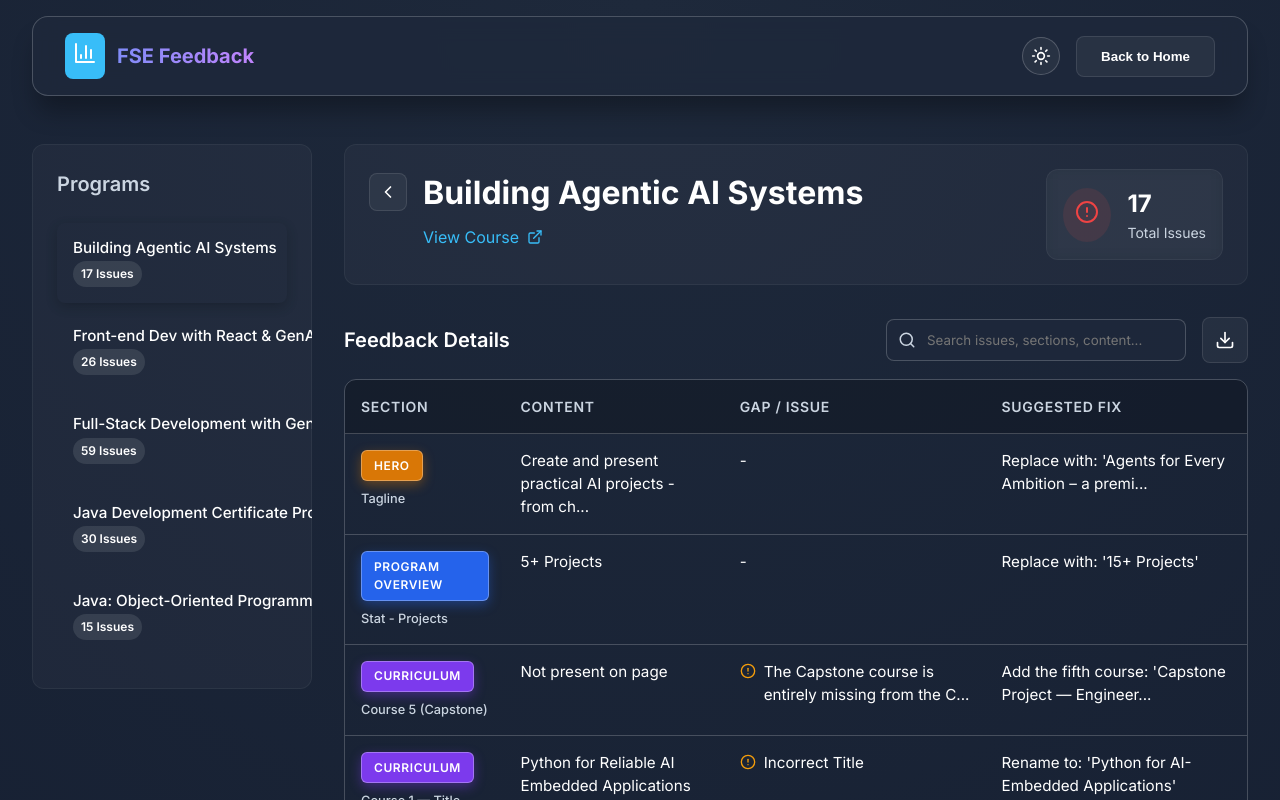
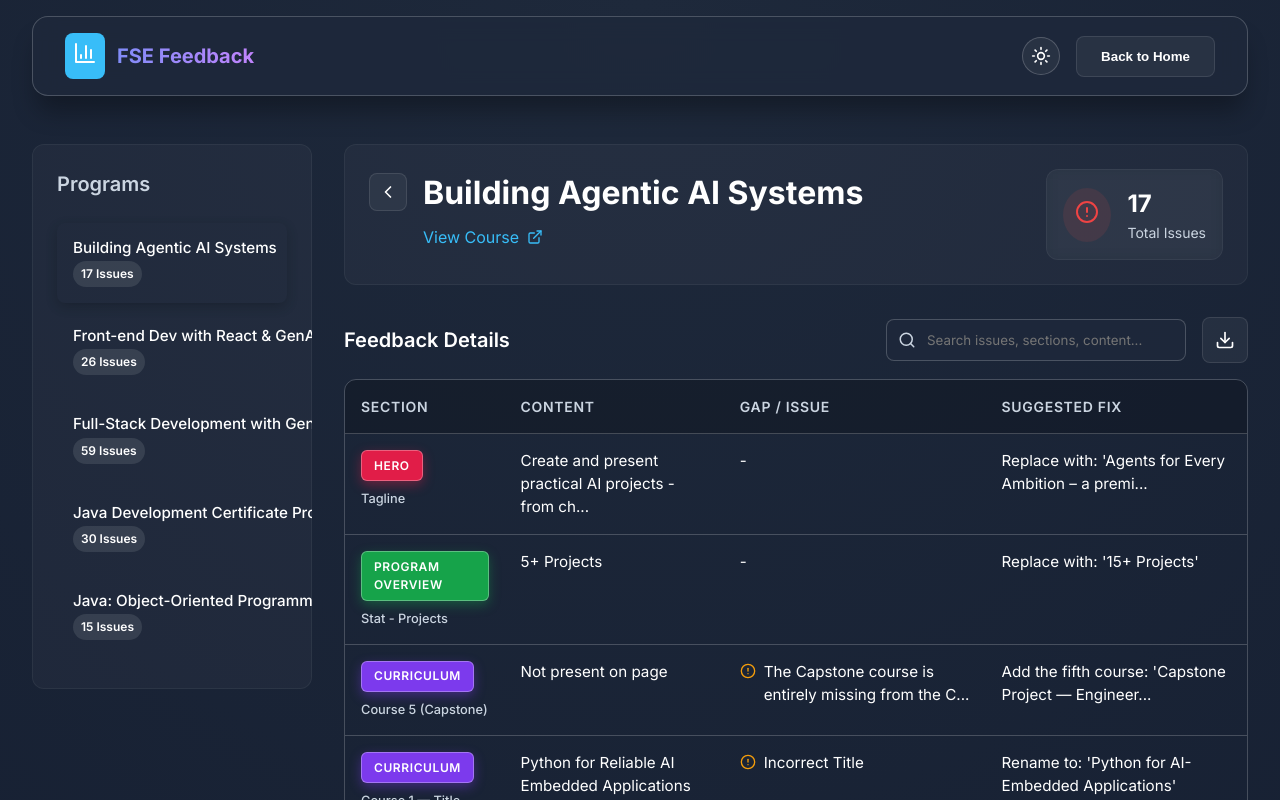
Before and after one commit to NanditaVora/website-feedback-dashboard, a React (Vite) app: page / in a window 1280 px wide. Both pictures are taken after a click on the button "Go to Dashboard". Shown: the top 800 px of the page. Built offline with nearby package versions, Linux system fonts and the light colour scheme.

Commit message:
style: Extreme distinction for Hero and Overview tags

```diff
--- a/src/components/Dashboard.jsx
+++ b/src/components/Dashboard.jsx
@@ -9,18 +9,17 @@ const Dashboard = ({ data, selectedProgramId, setSelectedProgramId }) => {
 
   const getTagColor = (section) => {
     const sec = (section || '').toLowerCase();
-    if (sec.includes('overview') || sec.includes('landing')) return 'tag-blue';
-    if (sec.includes('hero')) return 'tag-amber';
+    if (sec.includes('hero')) return 'tag-rose';
+    if (sec.includes('overview') || sec.includes('landing')) return 'tag-green';
     if (sec.includes('curriculum')) return 'tag-purple';
     if (sec.includes('module')) return 'tag-violet';
     if (sec.includes('lesson')) return 'tag-fuchsia';
     if (sec.includes('project')) return 'tag-pink';
-    if (sec.includes('assignment')) return 'tag-rose';
+    if (sec.includes('assignment')) return 'tag-blue';
     if (sec.includes('capstone')) return 'tag-red';
     if (sec.includes('quiz')) return 'tag-orange';
     if (sec.includes('assessment')) return 'tag-amber';
     if (sec.includes('video')) return 'tag-emerald';
-    if (sec.includes('content')) return 'tag-green';
     if (sec.includes('material')) return 'tag-teal';
     if (sec.includes('intro')) return 'tag-cyan';
     return 'tag-default';
```
